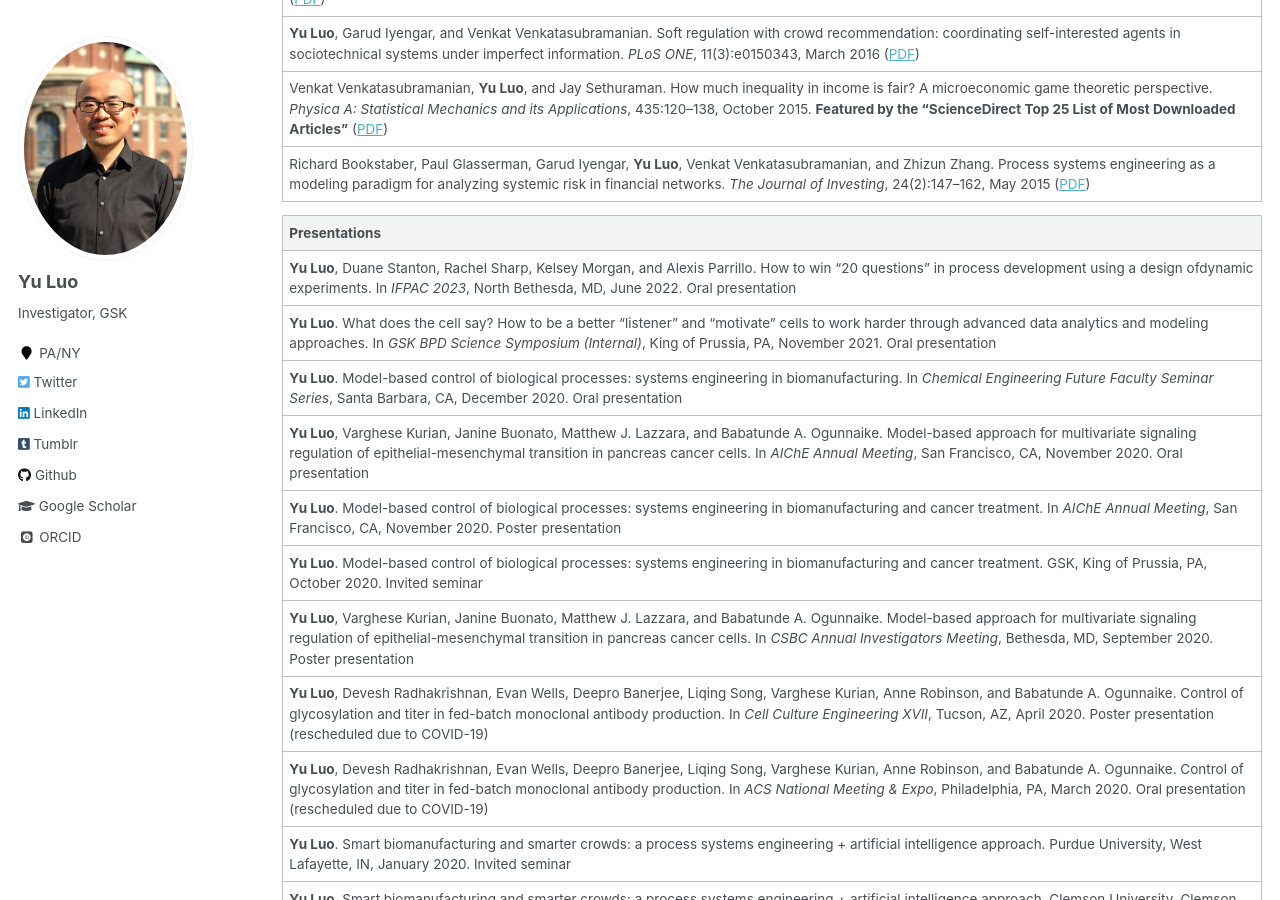
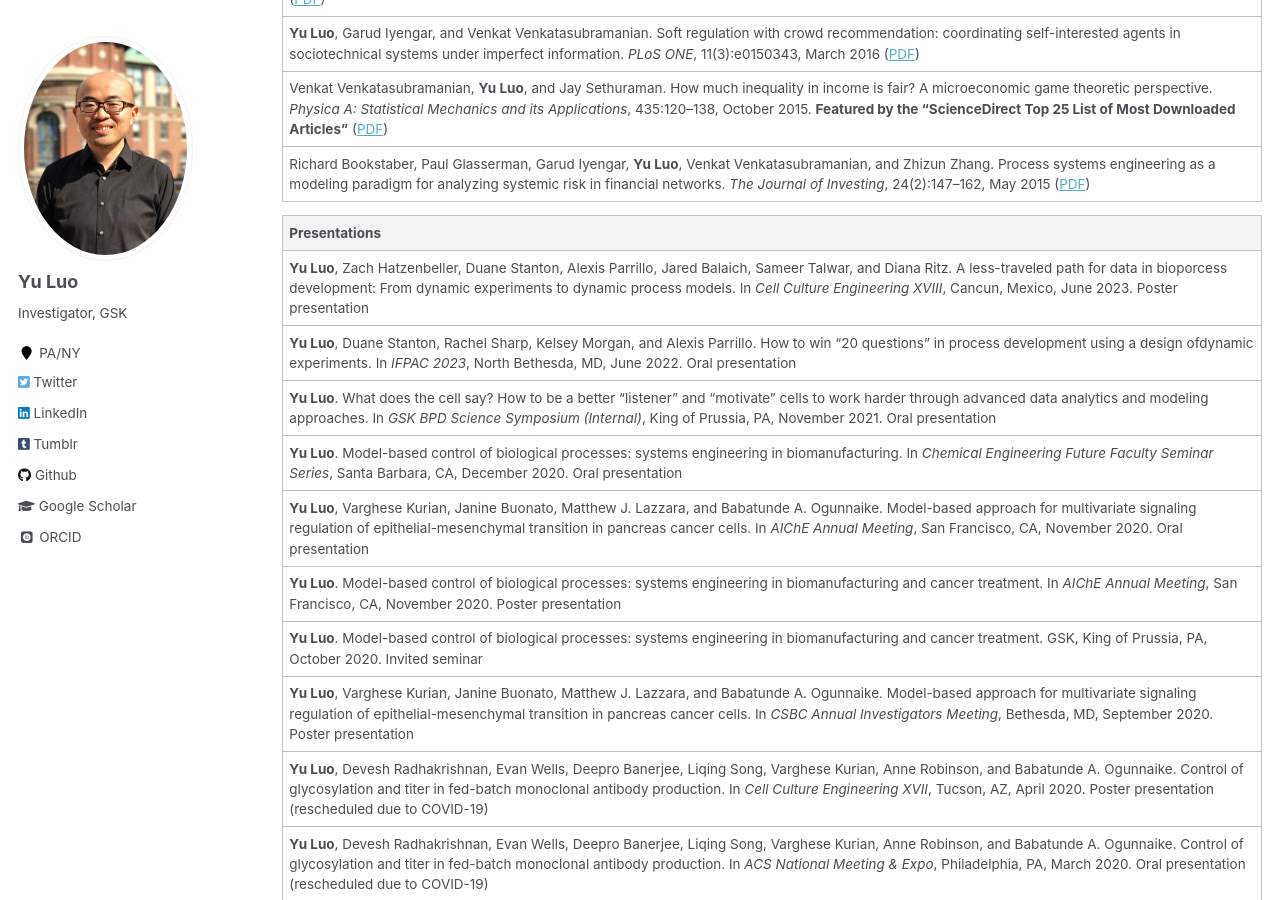
Before and after one commit to l16cn/l16cn.github.io, a Jekyll site: the page built from _pages/experience.md, in a window 1280 px wide and 900 px high, scrolled down 1849 px. Built offline with Jekyll 4.4.1, drawn with Linux system fonts in a browser that asks for light colours; some web fonts are replaced.

Commit message:
added cce xviii

```diff
--- a/_pages/experience.md
+++ b/_pages/experience.md
@@ -62,6 +62,7 @@ _Version: 2023-04-22_ ([PDF](../files/2_cv.pdf))
 
 |Presentations|
 |:-|
+|**Yu Luo**, Zach Hatzenbeller, Duane Stanton, Alexis Parrillo, Jared Balaich, Sameer Talwar, and Diana Ritz. A less-traveled path for data in bioporcess development: From dynamic experiments to dynamic process models. In _Cell Culture Engineering XVIII_, Cancun, Mexico, June 2023. Poster presentation|
 |**Yu Luo**, Duane Stanton, Rachel Sharp, Kelsey Morgan, and Alexis Parrillo. How to win “20 questions” in process development using a design ofdynamic experiments. In _IFPAC 2023_, North Bethesda, MD, June 2022. Oral presentation|
 |**Yu Luo**. What does the cell say? How to be a better “listener” and “motivate” cells to work harder through advanced data analytics and modeling approaches. In _GSK BPD Science Symposium (Internal)_, King of Prussia, PA, November 2021. Oral presentation|
 |**Yu Luo**. Model-based control of biological processes: systems engineering in biomanufacturing. In _Chemical Engineering Future Faculty Seminar Series_, Santa Barbara, CA, December 2020. Oral presentation|
```
Also changed, not shown: 1 other file.
